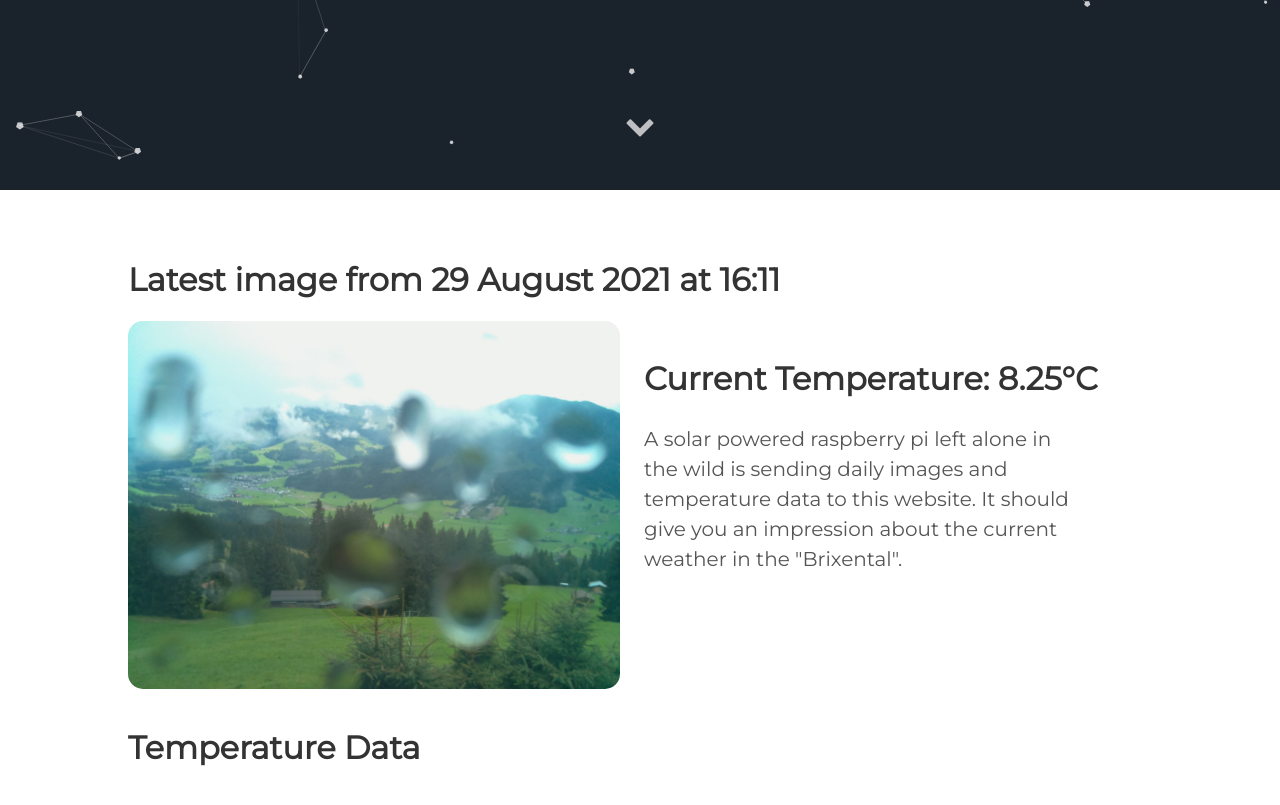
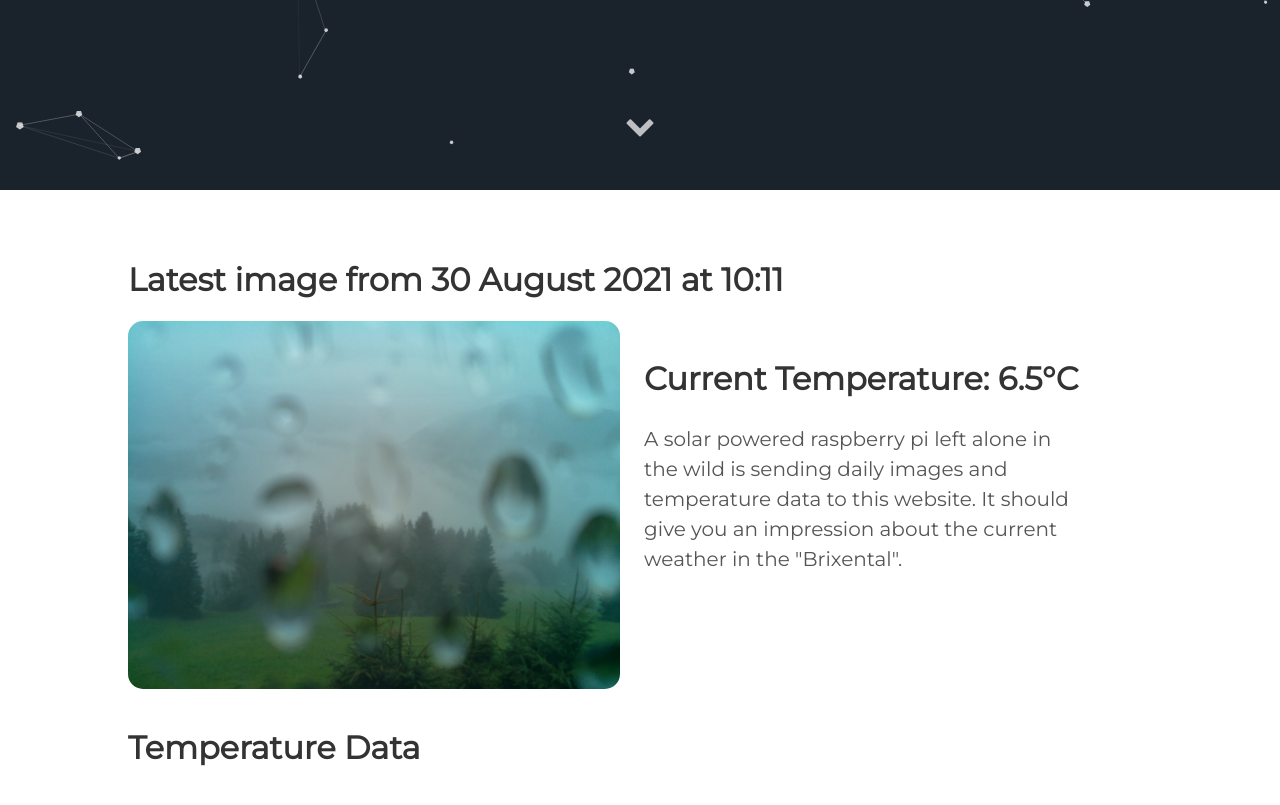
Before and after one commit to vektorious/vektorious.github.io, a Jekyll site: the page built from resources/huette.md, in a window 1280 px wide and 900 px high, scrolled down 710 px. Shown: the top 805 px of the window. Built offline with Jekyll 4.4.1, drawn with Linux system fonts in a browser that asks for light colours.

Commit message:
I'm a bot beep boop

```diff
--- a/resources/huette.md
+++ b/resources/huette.md
@@ -6,13 +6,13 @@ image: '/assets/img/'
 description: 'Live image from the Austrian alps'
 twitter_text: ' '
 ---
-## Latest image from 29 August 2021 at 16:11
+## Latest image from 30 August 2021 at 10:11
 <div class="huette">
   <div class="huette-image">
     <img src="{{ "/assets/img/huette.jpg" | prepend: site.baseurl }}">
   </div>
   <div class="huette-text">
-        <h2>Current Temperature: 8.25°C</h2>
+        <h2>Current Temperature: 6.5°C</h2>
         <p>A solar powered raspberry pi left alone in the wild is sending daily images and temperature data to this website. It should give you an impression about the current weather in the "Brixental".</p>
 
   </div>
```
Also changed, not shown: rpi-script/2021-08-30_100955.txt (renamed from rpi-script/2021-08-29_160952.txt, +5 -5 lines), rpi-script/huette.md (+2 -2 lines), assets/img/huette.jpg, assets/img/temp_plot.png, rpi-script/temp_plot.png, 1 other file.
